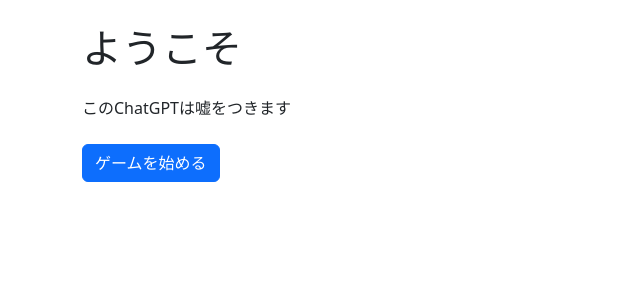
After one commit to Code1964/TrueORFalse, a Django app: page / in a window 1280 px wide. The commit adds this page. Shown: the top 300 px of the page, without its empty margins (0-640 px from the left). Run offline with Django 4.2, Linux system fonts and the light colour scheme.

Commit message:
add: 最初のページ追加

```diff
--- a/game/urls.py
+++ b/game/urls.py
@@ -1,12 +1,13 @@
 from django.urls import path
-from . import views, views_difficulty, views_problem
+from . import views_home, views_difficulty, views_problem, views_result
 
 app_name = 'game'
 urlpatterns = [
+    path("", views_home.home, name="home"),
     path("existing_difficulty/", views_difficulty.existing_difficulty, name="existing_difficulty"),
     path("difficulty/", views_difficulty.difficulty, name="difficulty"),
-    path("result/", views.result, name="result"),
-    path('result/saveDB', views.saveDB, name='saveDB'),
+    path("result/", views_result.result, name="result"),
+    path('result/saveDB', views_result.saveDB, name='saveDB'),
     path("problems/", views_problem.problems, name="problems"),
     path('problem/<int:problem_id>/', views_problem.problem_thread, name='problem_thread'),
     path('problem/<int:problem_id>/add_comment/', views_problem.add_comment, name='add_comment'),
--- /dev/null
+++ b/game/views_home.py
@@ -0,0 +1,5 @@
+from django.shortcuts import render
+
+# Create your views here.
+def home(request):
+    return render(request, "home.html")
--- /dev/null
+++ b/templates/home.html
@@ -0,0 +1,13 @@
+{% extends "base.html" %}
+
+{% block title %}ホーム{% endblock %}
+
+{% block content %}
+<div class="container">
+    <h1 class="my-4">ようこそ</h1>
+    <p class="my-4">このChatGPTは嘘をつきます</p>
+    <a class="btn btn-primary" href="{% url 'game:difficulty' %}">
+        ゲームを始める
+    </a>
+</div>
+{% endblock %}
--- a/templates/questions.html
+++ b/templates/questions.html
@@ -143,7 +143,7 @@
             points -= wrong_answer ? 30 : 20;
             document.getElementById("points").textContent = "現在のポイント: " + points;
             falsification_result = "incorrect";
-            // この問題は間違いでしたとどこかに文章が出る
+            // TODO この問題は間違いでしたとどこかに文章が出る(下から上に出てくるやつのほうが望ましい)
             alert('この問題は間違いでした!')
         }
         falsification = false;
```
Also changed, not shown: game/views_result.py (renamed from game/views.py).
